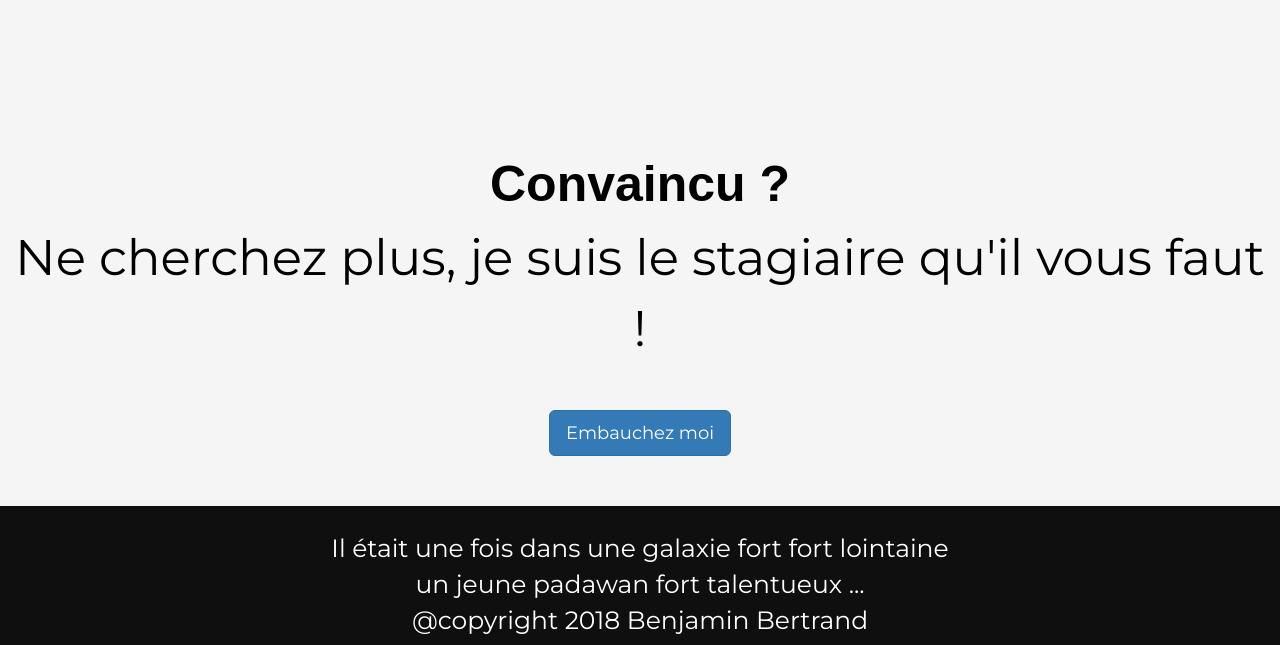
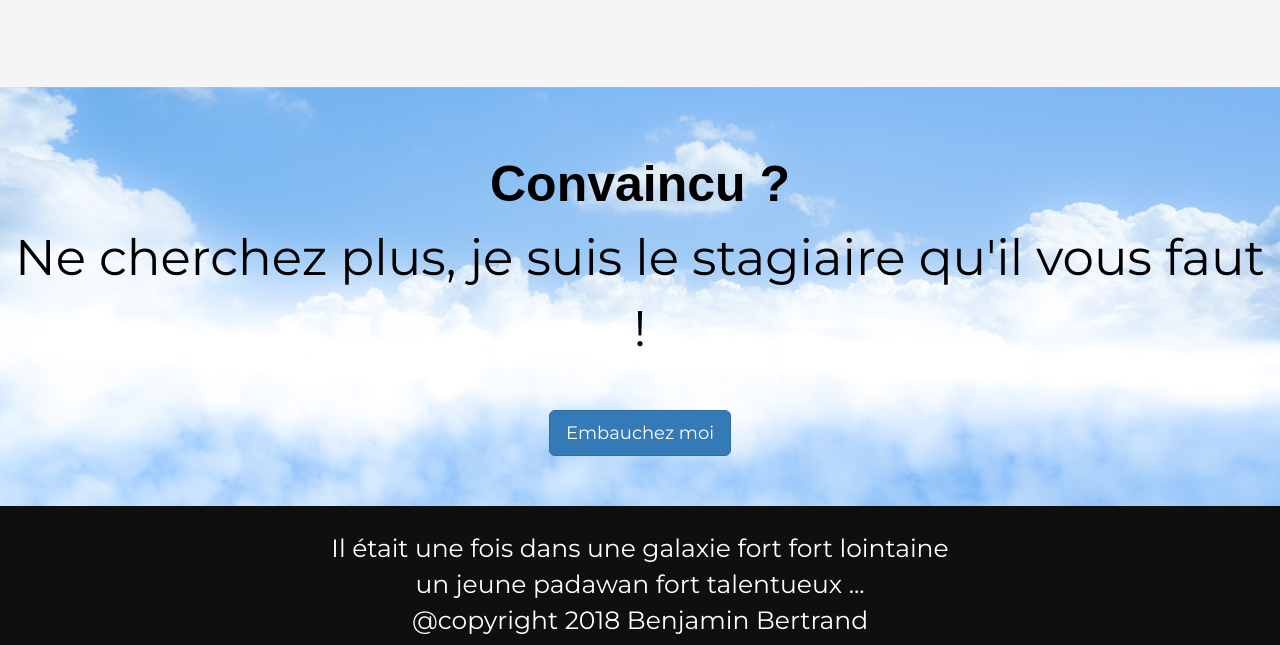
Before and after one commit to Benjouille/benjouille.github.io, a plain HTML site: page index.html in a window 1280 px wide. Shown: the part 2725-3370 px from the top of the page. Drawn offline with nearby package versions, Linux system fonts and the light colour scheme.

Commit message:
Correction image banner 2

```diff
--- a/css/style.css
+++ b/css/style.css
@@ -66,7 +66,7 @@ a:hover {
 }
 
 #banner2{
-	background-image: url(images/sky.jpeg);
+	background-image: url(../images/sky.jpeg);
 	padding:50px 10px;
 	background-size: cover;
 	background-position: center;
```
